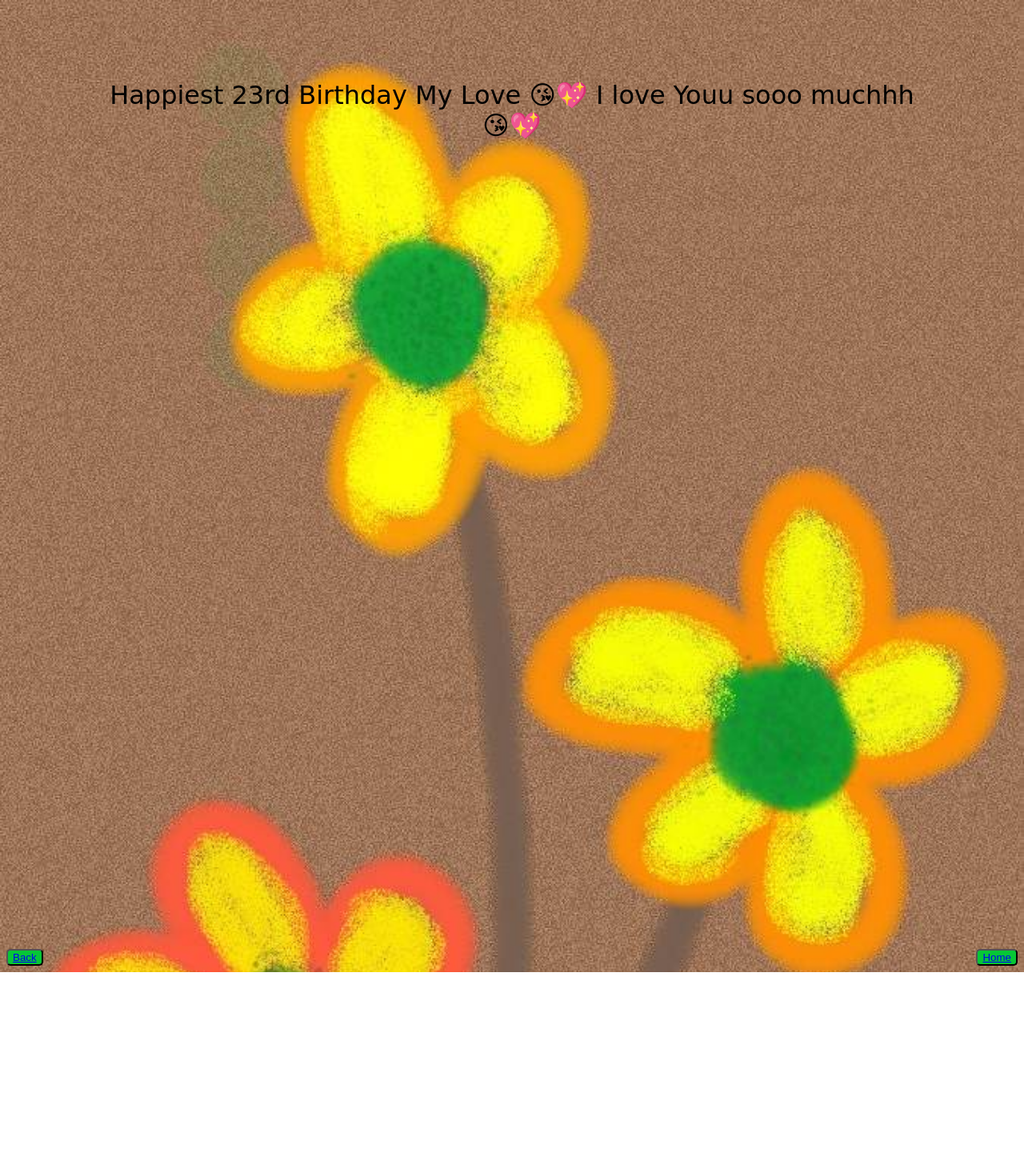
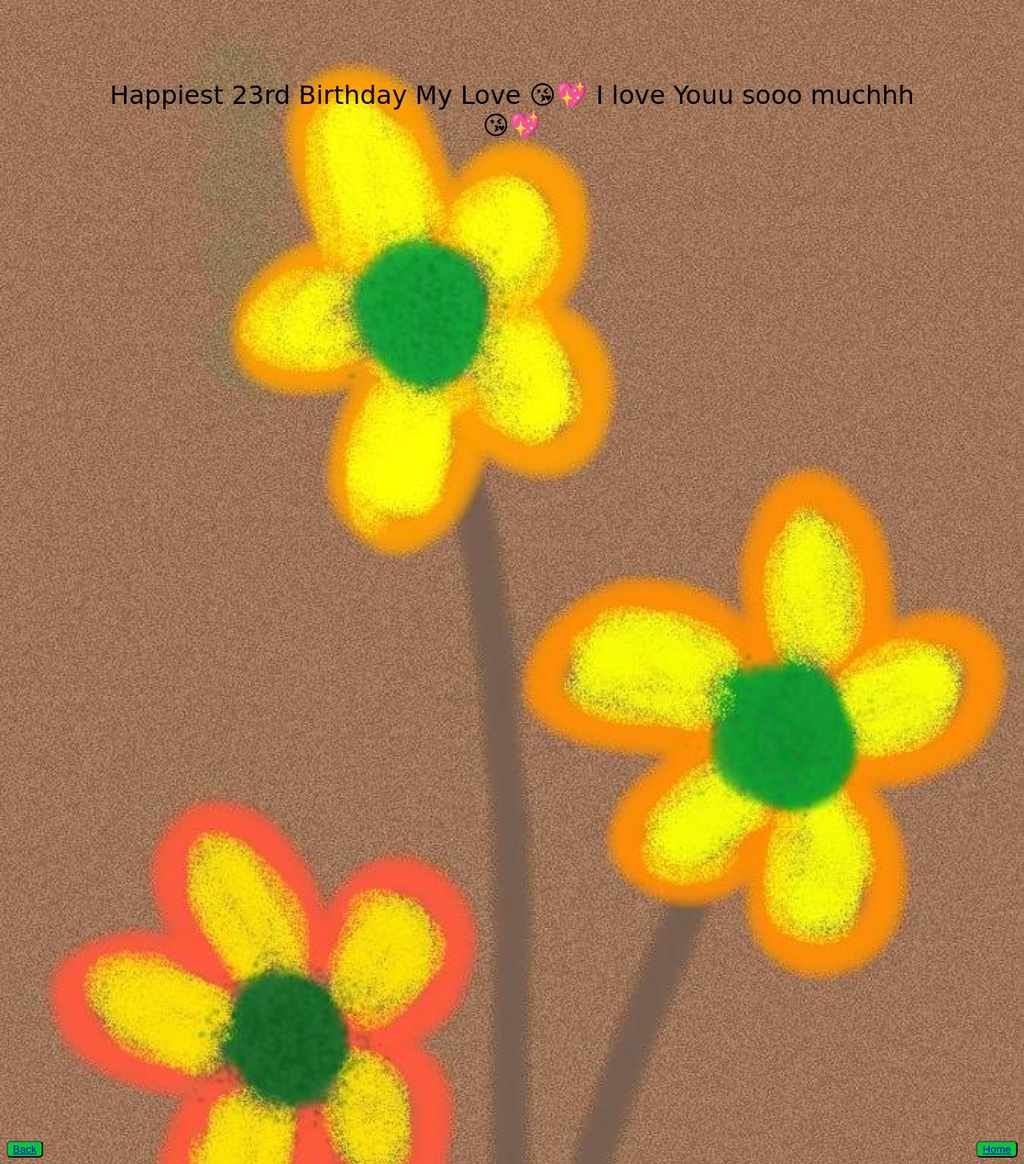
Before and after one commit to klurkyy/my-love, a plain HTML site: page page5.html in a window 1280 px wide. Shown: the whole page at 80% size. Before the commit the page ends 1216 px from the top, so only its background shows below. Drawn offline with Linux system fonts and the light colour scheme.

Commit message:
Update index5.css

```diff
--- a/index5.css
+++ b/index5.css
@@ -1,7 +1,7 @@
 .buttons{
     display: flex;
     justify-content: space-between;
-    margin-top: 80%;
+    margin-top: 99%;
   }
 
   body {
```
